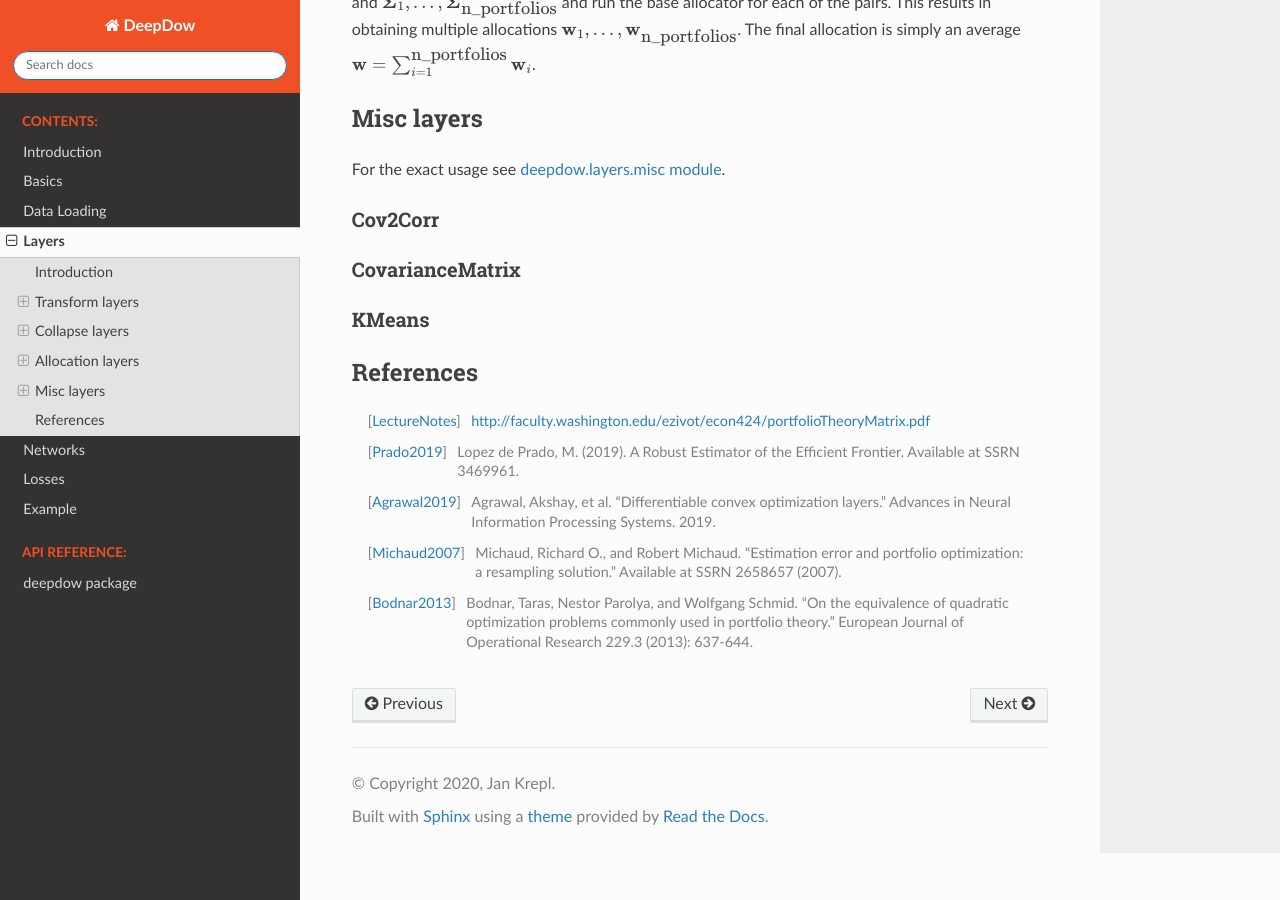
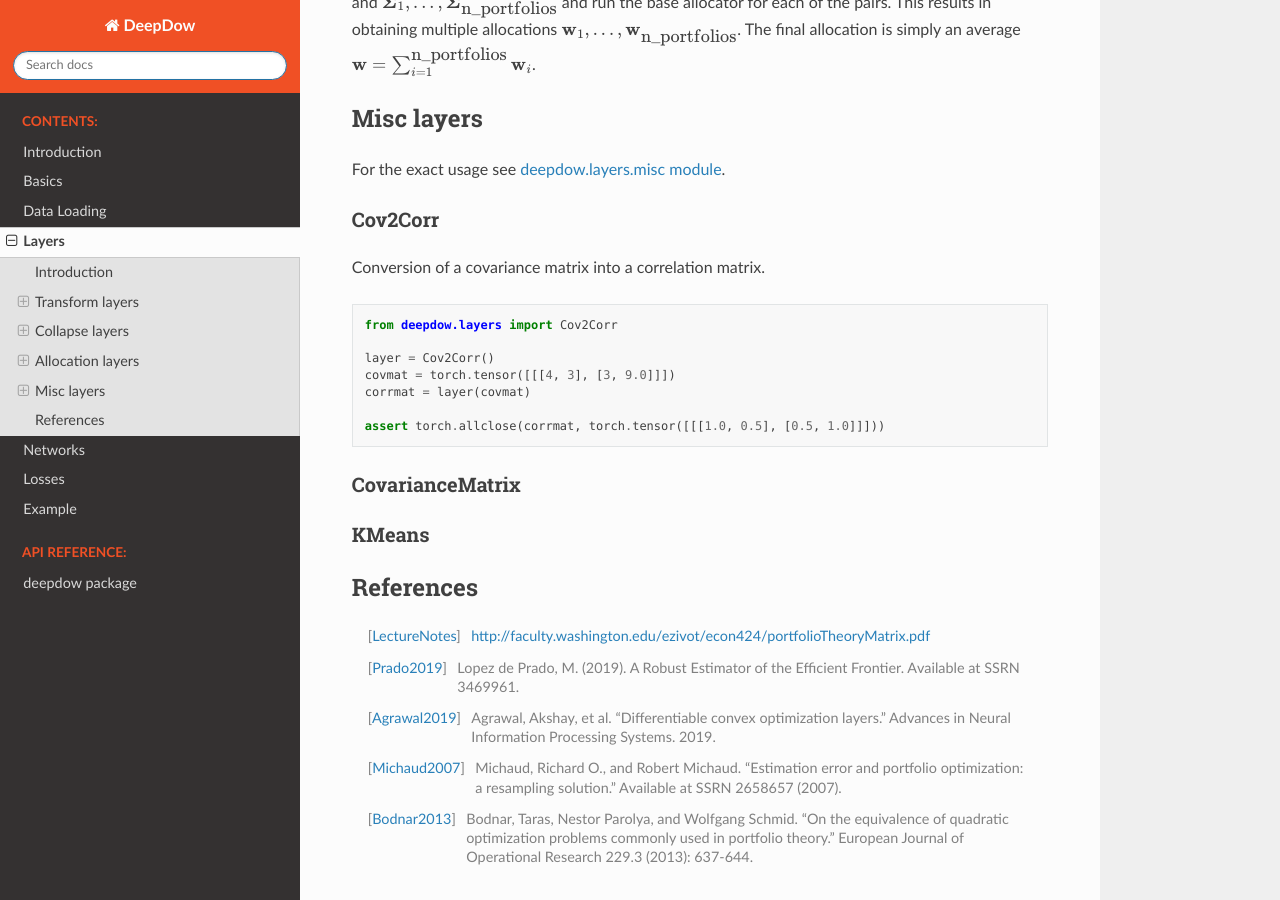
Before and after one commit to jankrepl/deepdow, a Sphinx documentation site: the page built from docs/source/layers.rst, in a window 1280 px wide and 900 px high, scrolled down 3837 px. Built offline with Sphinx 7.4.7 and the Read the Docs theme 2.0.0, drawn with Linux system fonts in a browser that asks for light colours; pages that are not in the unit, such as notebooks, are missing from menus.

```diff
--- a/docs/conf.py
+++ b/docs/conf.py
@@ -33,6 +33,7 @@ author = 'Jan Krepl'
 extensions = [
     'sphinx.ext.mathjax',
     'sphinx.ext.autodoc',
+    'sphinx.ext.doctest',
     'sphinx.ext.napoleon',
     'sphinx.ext.viewcode',
 ]
--- a/docs/source/layers.rst
+++ b/docs/source/layers.rst
@@ -166,6 +166,23 @@ For the exact usage see :ref:`layers_misc_API`.
 
 Cov2Corr
 ********
+Conversion of a covariance matrix into a correlation matrix.
+
+
+.. testsetup::
+
+   import torch
+
+.. testcode::
+
+   from deepdow.layers import Cov2Corr
+
+   layer = Cov2Corr()
+   covmat = torch.tensor([[[4, 3], [3, 9.0]]])
+   corrmat = layer(covmat)
+
+   assert torch.allclose(corrmat, torch.tensor([[[1.0, 0.5], [0.5, 1.0]]]))
+
 
 CovarianceMatrix
 ****************
```
Also changed, not shown: .travis.yml.
